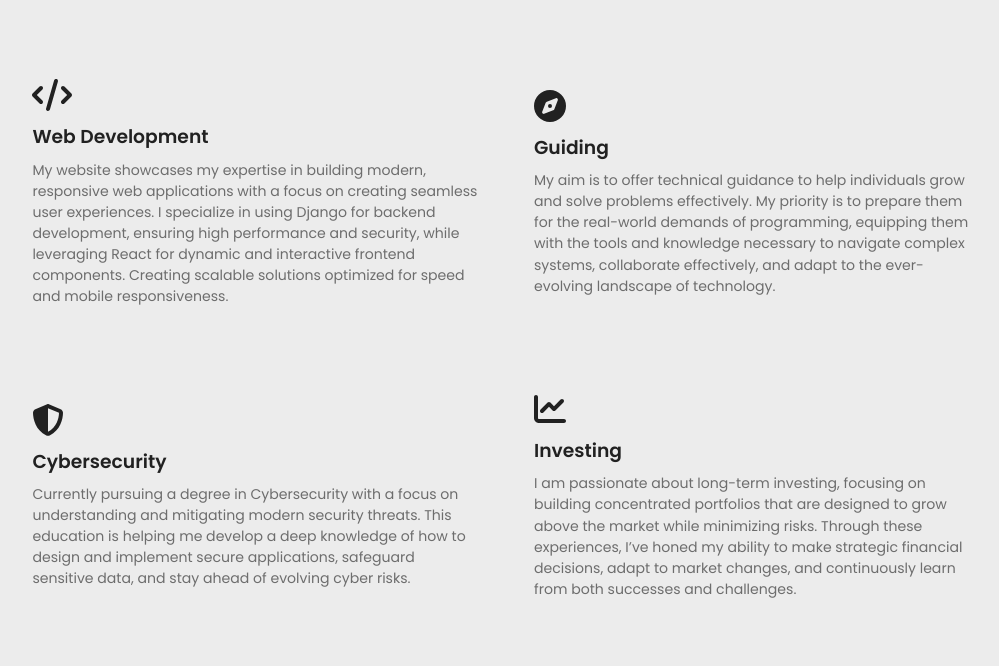
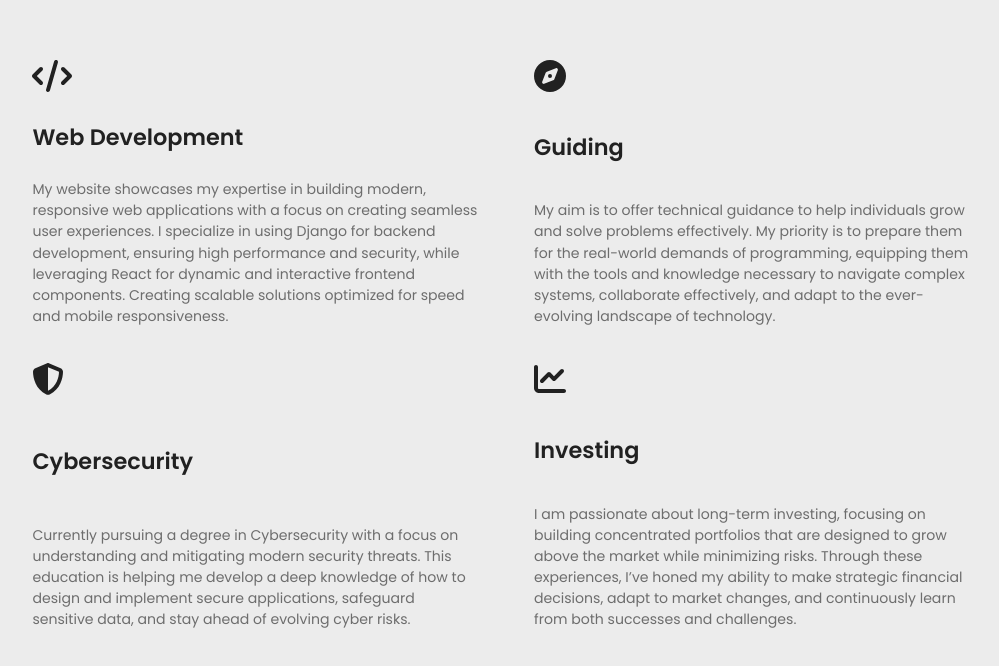
Before and after one commit to georgifudulov/personal_website, a React (Vite) app: page / in a window 1280 px wide. Shown: the part 1737-2403 px from the top of the page, without its empty margins (134-1133 px from the left). Built offline with nearby package versions, Linux system fonts and the light colour scheme.

Commit message:
Made WhatIDo responsive design

```diff
--- a/src/componets/WhatIDo.jsx
+++ b/src/componets/WhatIDo.jsx
@@ -5,68 +5,72 @@ import {
   faShieldAlt,
   faChartLine,
   faCompass,
+  faChevronDown,
 } from "@fortawesome/free-solid-svg-icons";
 
+import { useState } from "react";
+
+const items = [
+  {
+    title: "Web Development",
+    icon: faCode,
+    text: "My website showcases my expertise in building modern, responsive web applications with a focus on creating seamless user experiences. I specialize in using Django for backend development, ensuring high performance and security, while leveraging React for dynamic and interactive frontend components. Creating scalable solutions optimized for speed and mobile responsiveness.",
+  },
+  {
+    title: "Guiding",
+    icon: faCompass,
+    text: "My aim is to offer technical guidance to help individuals grow and solve problems effectively. My priority is to prepare them for the real-world demands of programming, equipping them with the tools and knowledge necessary to navigate complex systems, collaborate effectively, and adapt to the ever-evolving landscape of technology.",
+  },
+  {
+    title: "Cybersecurity",
+    icon: faShieldAlt,
+    text: "Currently pursuing a degree in Cybersecurity with a focus on understanding and mitigating modern security threats. This education is helping me develop a deep knowledge of how to design and implement secure applications, safeguard sensitive data, and stay ahead of evolving cyber risks.",
+  },
+  {
+    title: "Investing",
+    icon: faChartLine,
+    text: "I am passionate about long-term investing, focusing on building concentrated portfolios that are designed to grow above the market while minimizing risks. Through these experiences, I’ve honed my ability to make strategic financial decisions, adapt to market changes, and continuously learn from both successes and challenges.",
+  },
+];
+
 export default function WhatIDo() {
+  const [activeIndex, setActiveIndex] = useState(null);
+
+  function toggle(index) {
+    setActiveIndex((prev) => (prev === index ? null : index));
+  }
+
   return (
     <section id="what-i-do" className="wrapper">
-      <div className="wrapper whatido-content">
-        <div className="square">
-          <div className="wrapper icon-container">
-            <FontAwesomeIcon icon={faCode} size="2x" className="icon" />
+      <div className="wrapper whatido-content desktop">
+        {items.map((item, index) => (
+          <div key={index} className="square">
+            <div className="wrapper icon-container">
+              <FontAwesomeIcon icon={item.icon} size="2x" className="icon" />
+            </div>
+            <h3 className="title">{item.title}</h3>
+            <p className="text">{item.text}</p>
           </div>
-          <h3 className="title">Web Development</h3>
-          <p className="text">
-            My website showcases my expertise in building modern, responsive web
-            applications with a focus on creating seamless user experiences. I
-            specialize in using Django for backend development, ensuring high
-            performance and security, while leveraging React for dynamic and
-            interactive frontend components. Creating scalable solutions
-            optimized for speed and mobile responsiveness.
-          </p>
-        </div>
-
-        <div className="square">
-          <div className="wrapper icon-container">
-            <FontAwesomeIcon icon={faCompass} size="2x" className="icon" />
+        ))}
+      </div>
+      <div className="wrapper whatido-content mobile">
+        <h2>What I Do</h2>
+        {items.map((item, index) => (
+          <div
+            key={index}
+            className={`dropdown ${activeIndex === index ? "open" : ""}`}
+            onClick={() => toggle(index)}
+          >
+            <h3 className="title">
+              {item.title}
+              <FontAwesomeIcon
+                icon={faChevronDown}
+                className={`chevron ${activeIndex === index ? "rotate" : ""}`}
+              />
+            </h3>
+            <p className="text">{item.text}</p>
           </div>
-          <h3 className="title">Guiding</h3>
-          <p className="text">
-            My aim is to offer technical guidance to help individuals grow and
-            solve problems effectively. My priority is to prepare them for the
-            real-world demands of programming, equipping them with the tools and
-            knowledge necessary to navigate complex systems, collaborate
-            effectively, and adapt to the ever-evolving landscape of technology.
-          </p>
-        </div>
-
-        <div className="square">
-          <div className="wrapper icon-container">
-            <FontAwesomeIcon icon={faShieldAlt} size="2x" className="icon" />
-          </div>
-          <h3 className="title">Cybersecurity</h3>
-          <p className="text">
-            Currently pursuing a degree in Cybersecurity with a focus on
-            understanding and mitigating modern security threats. This education
-            is helping me develop a deep knowledge of how to design and
-            implement secure applications, safeguard sensitive data, and stay
-            ahead of evolving cyber risks.
-          </p>
-        </div>
-
-        <div className="square">
-          <div className="wrapper icon-container">
-            <FontAwesomeIcon icon={faChartLine} size="2x" className="icon" />
-          </div>
-          <h3 className="title">Investing</h3>
-          <p className="text">
-            I am passionate about long-term investing, focusing on building
-            concentrated portfolios that are designed to grow above the market
-            while minimizing risks. Through these experiences, I’ve honed my
-            ability to make strategic financial decisions, adapt to market
-            changes, and continuously learn from both successes and challenges.
-          </p>
-        </div>
+        ))}
       </div>
     </section>
   );
--- a/src/styles/Header.css
+++ b/src/styles/Header.css
@@ -91,6 +91,12 @@ ul.list a:hover {
   }
 
   nav.nav {
+    position: absolute;
+    top: 100%;
+    left: 0;
+    z-index: 5;
+    background-color: rgba(255, 255, 255, 0.96);
+    border-bottom: 1px dashed #1976d2;
     width: 100%;
     height: 0;
     overflow: hidden;
--- a/src/styles/WhatIDo.css
+++ b/src/styles/WhatIDo.css
@@ -5,6 +5,10 @@
   justify-content: center;
   background-color: #ececec;
   padding: 1rem 0.5rem;
+}
+
+div.whatido-content.mobile {
+  display: none;
 }
 
 div.whatido-content {
@@ -55,3 +59,71 @@ p.text {
   font-size: 0.88rem;
   color: #6d6d6d;
 }
+
+/* Mobile */
+
+.dropdown {
+  display: flex;
+  flex-direction: column;
+  gap: 1rem;
+  border-bottom: 1px dashed #ccc;
+  padding: 1rem;
+  cursor: pointer;
+  transition: background-color 0.3s ease, border-bottom-color 0.3s ease;
+}
+
+.dropdown h3 {
+  font-size: 1.3rem;
+}
+
+.dropdown .text {
+  max-height: 0;
+  overflow: hidden;
+  transition: max-height 0.3s ease;
+  opacity: 0;
+}
+
+.dropdown.open {
+  border-bottom-color: #1976d2;
+}
+
+.dropdown.open h3 {
+  color: #1976d2;
+}
+
+.dropdown.open .text {
+  max-height: 700px;
+  opacity: 1;
+}
+
+.title {
+  display: flex;
+  flex: 1;
+  justify-content: space-between;
+  align-items: center;
+  font-size: 1.4rem;
+  cursor: pointer;
+}
+
+.chevron {
+  transition: transform 0.3s ease-in-out;
+}
+
+.chevron.rotate {
+  transform: rotate(180deg);
+}
+
+@media (max-width: 1000px) {
+
+  div.whatido-content.mobile {
+    display: flex;
+    flex-direction: column;
+    flex-wrap: nowrap;
+    justify-content: center;
+    align-items: center;
+  }
+
+  div.whatido-content.desktop {
+    display: none;
+  }
+}
```
